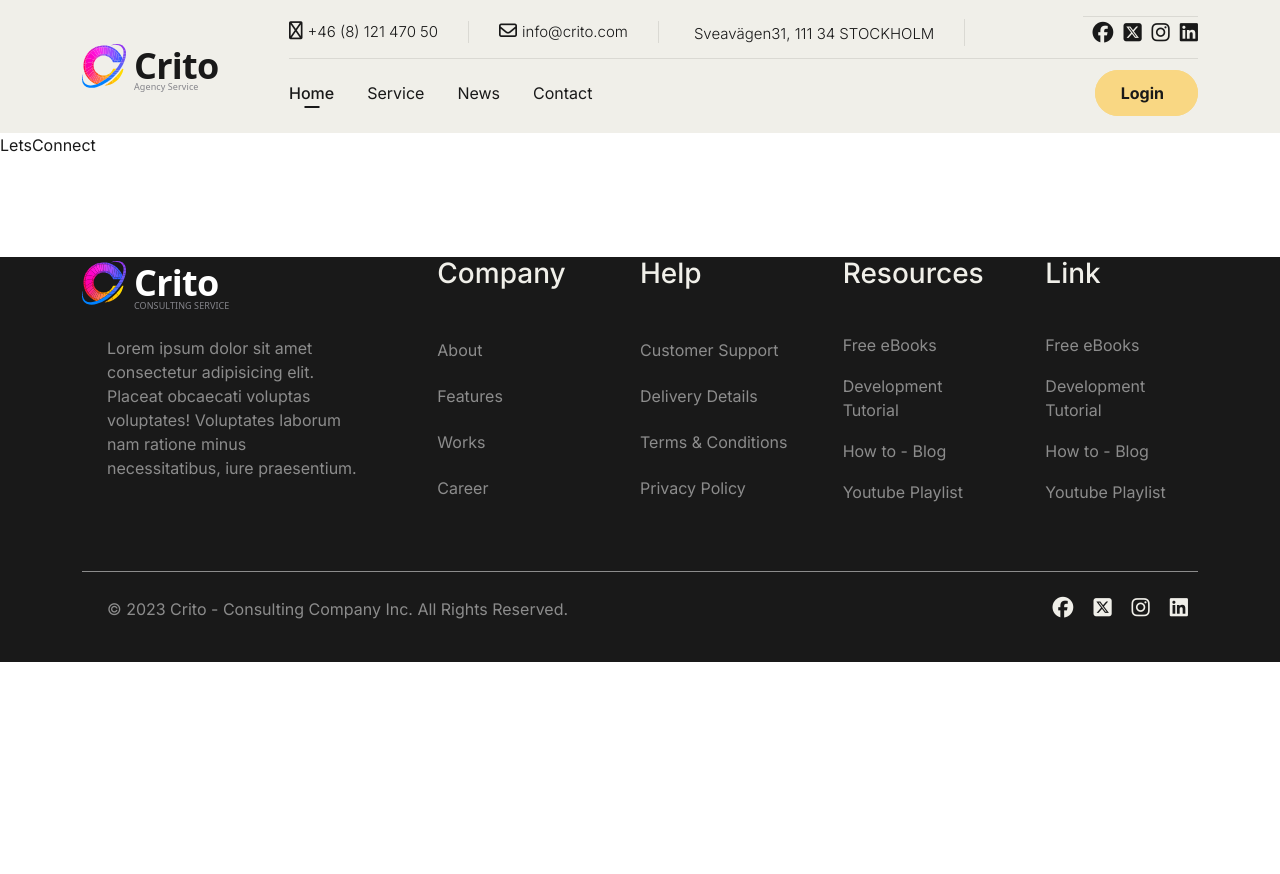
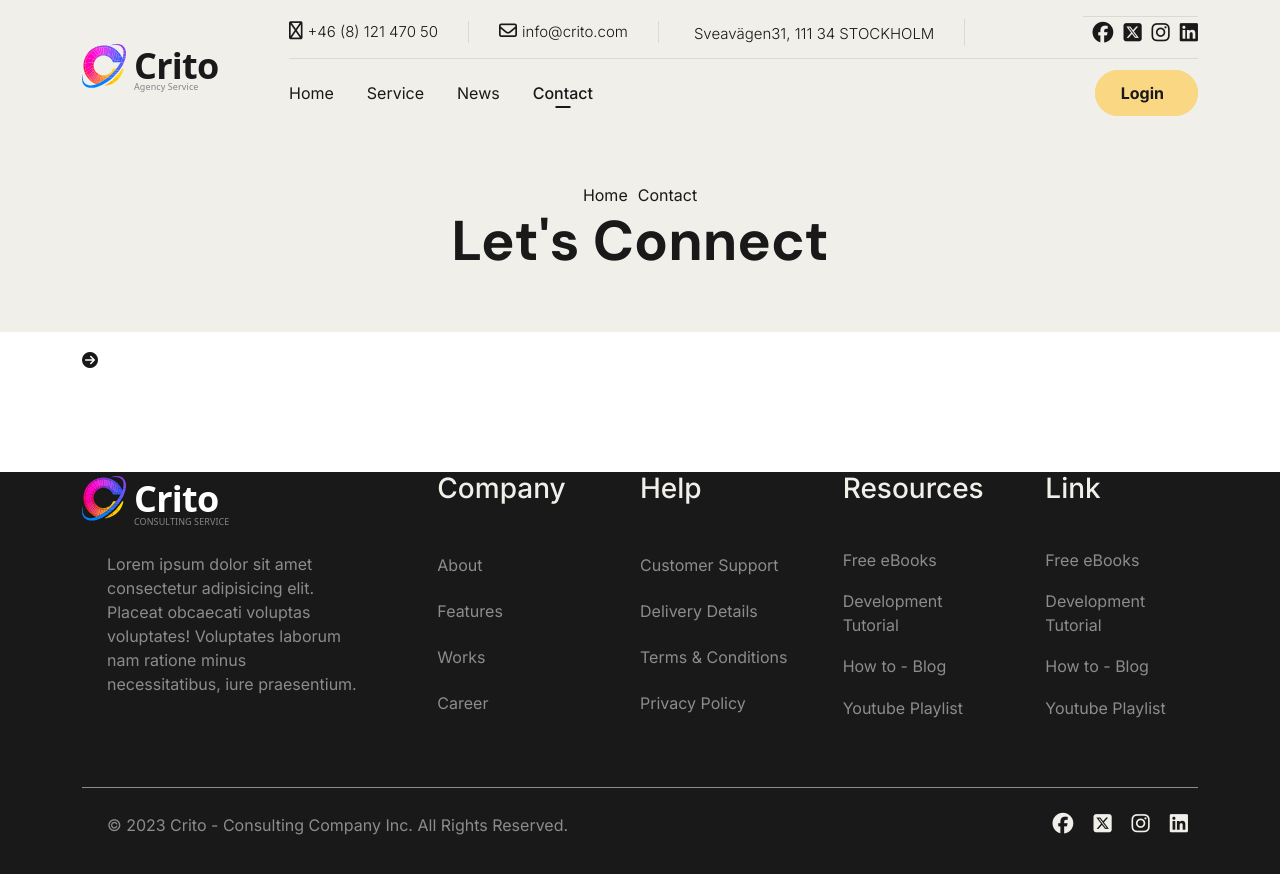
Before and after one commit to Leutroj/Crito-React, a React (Create React App) app in the folder crito/: page /contact in a window 1280 px wide. Shown: the top 874 px of the page. Before the commit the page ends 800 px from the top, so only its background shows below. Built offline with nearby package versions, Linux system fonts and the light colour scheme; some icons are missing.

Commit message:
letsconnect

```diff
--- a/crito/src/App.css
+++ b/crito/src/App.css
@@ -777,3 +777,28 @@ html, body {
 .end .container .l-box a :hover {
   opacity: 0.7;
 }
+
+.letsconnect {
+  background-color: #F0EFE9;
+}
+.letsconnect .container {
+  padding-top: 50px;
+  padding-bottom: 50px;
+  display: block;
+  justify-content: space-around;
+  align-items: center;
+  text-align: center;
+}
+.letsconnect .container .korv {
+  padding: 5px;
+  text-decoration: none;
+  color: #191919;
+}
+.letsconnect .container .korv:hover {
+  text-decoration: underline;
+}
+.letsconnect .container h1 {
+  font-family: "DM sans";
+  font-size: 56px;
+  font-weight: 700;
+}
--- a/crito/src/App.scss
+++ b/crito/src/App.scss
@@ -915,3 +915,34 @@ h2 {
  }
 }
 }
+
+ .letsconnect{
+  background-color: #F0EFE9;
+  .container{
+    padding-top: 50px;
+    padding-bottom: 50px;
+    display: block;
+    justify-content: space-around;
+    align-items: center;
+    text-align: center;
+
+    .korv{
+      padding: 5px;
+      text-decoration: none;
+      color: #191919;
+
+      &:hover{
+        text-decoration: underline;
+      }
+
+
+    }
+    h1{
+      font-family: 'DM sans';
+      font-size: 56px;
+      font-weight:700;
+
+
+    }
+  }
+ }
--- /dev/null
+++ b/crito/src/Components/ContactInformation.js
@@ -0,0 +1,15 @@
+import React from 'react'
+import ServiceBox from '../Generic/ServiceBox'
+
+const ContactInformation = () => {
+  return (
+    <section className="info-boxes">
+      <div className="container">
+      <ServiceBox title=""  description=""/>
+      </div>
+
+    </section>
+  )
+}
+
+export default ContactInformation
--- a/crito/src/Components/LetsConnect.js
+++ b/crito/src/Components/LetsConnect.js
@@ -1,8 +1,16 @@
 import React from 'react'
+import { NavLink } from 'react-router-dom'
 
 const LetsConnect = () => {
   return (
-    <div>LetsConnect</div>
+    <section className="letsconnect">
+      <div className="container">
+      <NavLink className="korv" to="/">Home</NavLink>
+      <NavLink className="korv" to="/contact">Contact</NavLink>
+      <h1>Let's Connect</h1>
+      </div>
+
+    </section>
   )
 }
 
--- a/crito/src/Components/Nav.js
+++ b/crito/src/Components/Nav.js
@@ -1,5 +1,6 @@
 import React from 'react'
 import logoblack from '../Assets/Images/Logo-black.svg'
+import { Link, NavLink } from 'react-router-dom'
 
 const Nav = () => {
   return (
@@ -7,7 +8,7 @@ const Nav = () => {
       <div className="container">
       <button className="btn-menubars"><i className="fa-solid fa-bars-staggered"></i></button>
       <div className="logotype">
-        <a href="index.html"><img src={logoblack} alt="crito logotype" /></a>
+        <Link to="/"><img src={logoblack} alt="crito logotype" /></Link>
       </div>
 
       <div className="contactinformation">
@@ -33,10 +34,10 @@ const Nav = () => {
       </div>
       <div className="menu">
         <nav>
-          <a className="active" href="home.html">Home</a>
-          <a href="service.html">Service</a>
-          <a href="news.html">News</a>
-          <a href="contacts.html">Contact</a>
+          <NavLink to="/">Home</NavLink>
+          <NavLink to="/service">Service</NavLink>
+          <NavLink to="/news">News</NavLink>
+          <NavLink to="/contact">Contact</NavLink>
         </nav>
         <div className="login"><a className="btn-theme" href="login.html">Login<i className="fa-regular fa-arrow-up-right"></i></a></div>
       </div>
--- a/crito/src/Views/Contact.js
+++ b/crito/src/Views/Contact.js
@@ -3,12 +3,14 @@ import Nav from '../Components/Nav'
 import Footer from '../Components/Footer'
 import '../App.css'
 import LetsConnect from '../Components/LetsConnect'
+import ContactInformation from '../Components/ContactInformation'
 
 const Contact = () => {
   return (
     <contact>
       <Nav />
       <LetsConnect />
+      <ContactInformation />
 
       <Footer />
     </contact>
```
